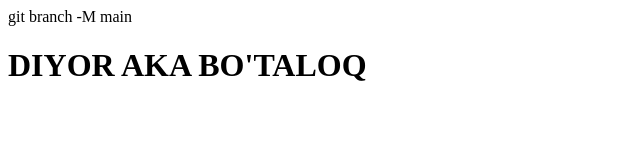
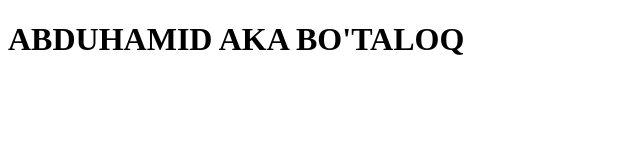
Before and after one commit to Olimka3809/learn-git, a plain HTML site: page index.html in a window 1280 px wide. Shown: the whole page, without its empty margins (0-640 px from the left). Drawn offline with Linux system fonts and the light colour scheme.

Commit message:
second commit

```diff
--- a/index.html
+++ b/index.html
@@ -5,8 +5,8 @@
     <meta http-equiv="X-UA-Compatible" content="IE=edge">
     <meta name="viewport" content="width=device-width, initial-scale=1.0">
     <title>Document</title>
-</head>git branch -M main
+</head>
 <body>
-    <h1>DIYOR AKA BO'TALOQ</h1>
+    <h1>ABDUHAMID AKA BO'TALOQ</h1>
 </body>
 </html>
```
